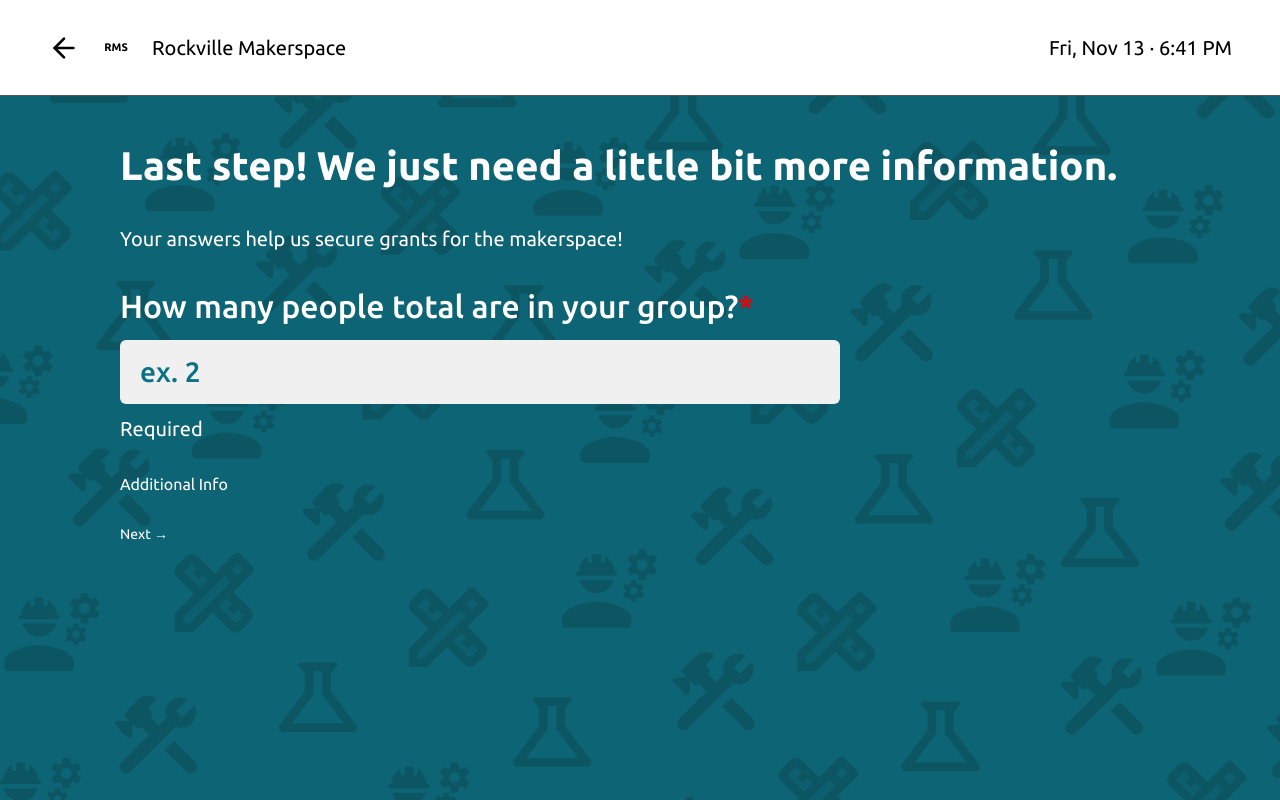
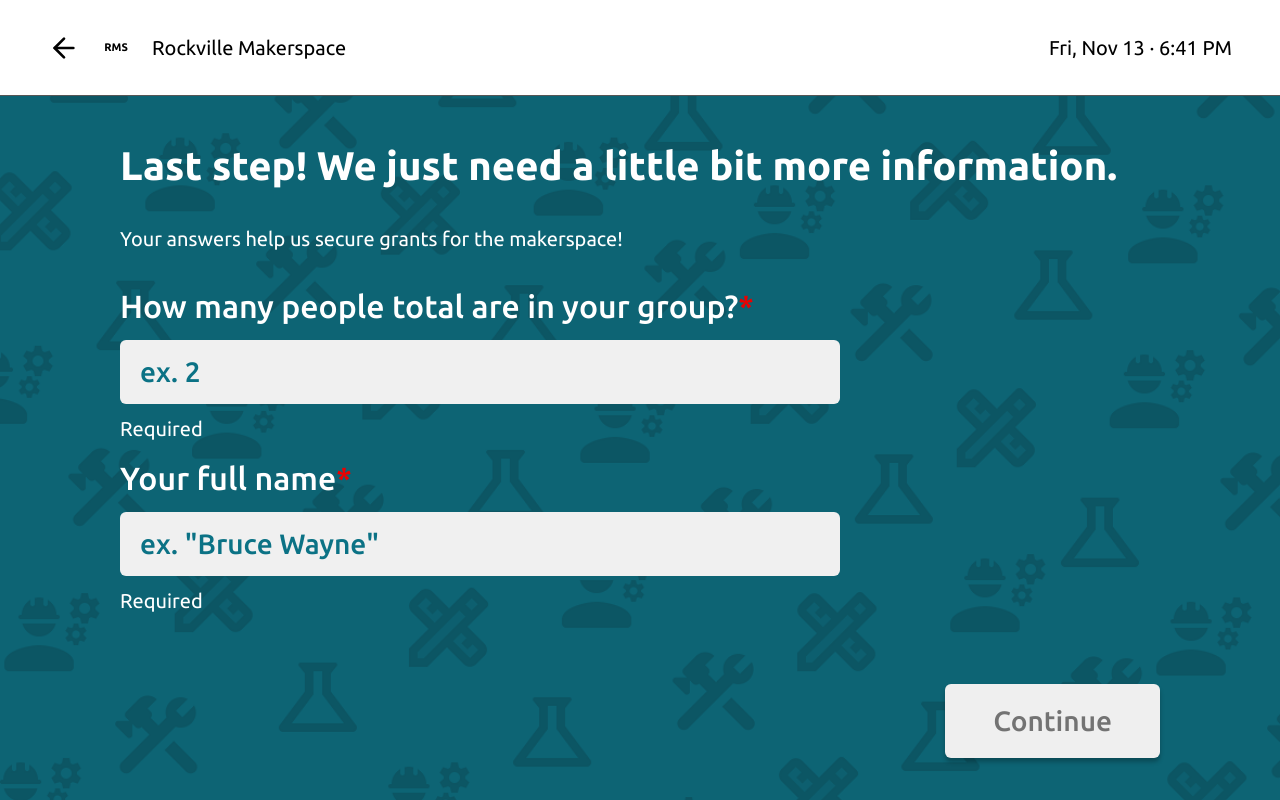
Before and after one commit to Hack4Impact-UMD/rockville-makerspace, a React (Vite) app in the folder packages/frontend/: page /additional-info in a window 1280 px wide. Built offline with nearby package versions, Linux system fonts and the light colour scheme; no server answers.

Commit message:
added your name question

```diff
--- /dev/null
+++ b/packages/frontend/src/lib/purposes.ts
@@ -0,0 +1,3 @@
+// The reasons a visitor can pick on check-in-purpose
+export const PURPOSE_IDS = ["volunteering", "event", "seed-library"] as const;
+export type PurposeId = (typeof PURPOSE_IDS)[number];
--- a/packages/frontend/src/routes/_member-check-in/additional-info.tsx
+++ b/packages/frontend/src/routes/_member-check-in/additional-info.tsx
@@ -1,6 +1,8 @@
-import { createFileRoute } from "@tanstack/react-router";
+import { createFileRoute, useNavigate } from "@tanstack/react-router";
 import { NextArrow } from "@frontend/components/ui/NextArrow.tsx";
 import { useState } from "react";
+import { Dropdown } from "@frontend/components/ui/Dropdown.tsx";
+import { Button } from "@frontend/components/ui/Button.tsx";
 
 const PURPOSE_IDS = ["volunteering", "event", "seed-library"] as const;
 type PurposeId = (typeof PURPOSE_IDS)[number];
@@ -35,6 +37,9 @@ export const Route = createFileRoute("/_member-check-in/additional-info")({
 
 /** One screen, two modes: base fields, or all fields. */
 function AdditionalInfo() {
+
+  const navigate = useNavigate();
+
   const { allFields, purposes = [] } = Route.useSearch();
   const isEvent = purposes.includes("event");
   const isVolunteering = purposes.includes("volunteering");
@@ -43,6 +48,17 @@ function AdditionalInfo() {
   const [event, setEvent] = useState("");
   const [isInstructor, setIsInstructor] = useState("");
   const [volunteerFor, setVolunteerFor] = useState("");
+  const [fullName, setFullName] = useState("");
+
+  const groupSizeNum = Number(groupSize);
+  const groupSizeValid = Number.isInteger(groupSizeNum) && groupSizeNum >= 1;
+
+  const canContinue =
+    groupSizeValid &&
+    fullName.trim() !== "" &&
+    (!isEvent || (event !== "" && isInstructor !== "")) &&
+    (!isVolunteering || volunteerFor !== "");
+
 
   return (
     <div className="flex flex-col py-[40px] px-[120px] text-[#FFFFFF] gap-[28px]">
@@ -68,15 +84,71 @@ function AdditionalInfo() {
         />
         <span className="text-[20px] font-[400]">Required</span>
 
+        {isEvent && (
+          <>
+            <Dropdown
+              id="event"
+              label="What event are you attending?"
+              options={EVENTS}
+              value={event}
+              onChange={setEvent}
+              required
+            />
+            <Dropdown
+              id="is-instructor"
+              label="Are you the event instructor?"
+              options={YES_NO}
+              value={isInstructor}
+              onChange={setIsInstructor}
+              required
+            />
+          </>
+        )}
+
+        {isVolunteering && (
+          <Dropdown
+            id="volunteer-for"
+            label="What are you volunteering for?"
+            options={VOLUNTEER_OPTIONS}
+            value={volunteerFor}
+            onChange={setVolunteerFor}
+            required
+          />
+        )}
+        {allFields ? <p>{/* TODO: extra fields (address?) */}</p> : null}
+
+        <label htmlFor="full-name" className="text-[32px] font-[500]">
+          Your full name
+          <span className="text-warning">*</span>
+        </label>
+        <input
+          id="full-name"
+          type="text"
+          autoComplete="name"
+          autoCapitalize="words"
+          required
+          placeholder='ex. "Bruce Wayne"'
+          value={fullName}
+          onChange={(e) => setFullName(e.target.value)}
+          className="w-[720px] h-[64px] rounded-md bg-[#F0F0F0] px-[20px] py-3 text-[28px] text-[#0B7285] font-[500] placeholder:text-[#0B7285]"
+        />
+        <span className="text-[20px] font-[400]">Required</span>
+
+
       </div>
 
+      <div className="mt-auto flex justify-end pt-10">
 
-
-      <h1>Additional Info{allFields ? " (all fields)" : null}</h1>
-      {/* TODO: base fields */}
-      {allFields ? <p>{/* TODO: extra fields */}</p> : null}
-      {/* TODO: replace with the form's submit */}
-      <NextArrow to="/checked-in" />
+        {/* TODO: replace with the form's submit once there's somewhere to save answers */}
+        <Button
+          size="lg"
+          disabled={!canContinue}
+          onClick={() => navigate({ to: "/checked-in" })}
+          className="cursor-pointer rounded-md bg-[#F0F0F0] px-12 py-4 text-[28px] font-medium text-[#565656] shadow-[0_4px_4px_rgba(0,0,0,0.25)] disabled:cursor-not-allowed disabled:bg-[#efefef] disabled:text-neutral-500"
+        >
+          Continue
+        </Button>
+      </div>
     </div>
   );
 }
--- a/packages/frontend/src/routes/_member-check-in/check-in-purpose.tsx
+++ b/packages/frontend/src/routes/_member-check-in/check-in-purpose.tsx
@@ -1,4 +1,4 @@
-import { useState } from "react";
+import { useState, type ReactNode } from "react";
 import { createFileRoute, useNavigate } from "@tanstack/react-router";
 import { Button } from "@frontend/components/ui/Button.tsx";
 import { ChoiceCard } from "@frontend/components/check-in/ChoiceCard.tsx";
@@ -6,13 +6,14 @@ import { ChoiceCardGroup } from "@frontend/components/check-in/ChoiceCardGroup.t
 import handHeartIcon from "@frontend/assets/icons/hand-heart.svg";
 import eventIcon from "@frontend/assets/icons/event.svg";
 import treeIcon from "@frontend/assets/icons/tree.svg";
+import type { PurposeId } from "@frontend/lib/purposes.ts";
 
 export const Route = createFileRoute("/_member-check-in/check-in-purpose")({
   staticData: { backTo: "/member-search" },
   component: CheckInPurpose,
 });
 
-const PURPOSES = [
+const PURPOSES: { id: PurposeId; title: string; icon: ReactNode }[] = [
   {
     id: "volunteering",
     title: "Volunteering",
@@ -32,9 +33,9 @@ const PURPOSES = [
 
 function CheckInPurpose() {
   const navigate = useNavigate();
-  const [selected, setSelected] = useState<string[]>([]);
+  const [selected, setSelected] = useState<PurposeId[]>([]);
 
-  const toggle = (id: string) =>
+  const toggle = (id: PurposeId) =>
     setSelected((prev) =>
       prev.includes(id) ? prev.filter((p) => p !== id) : [...prev, id],
     );
```
